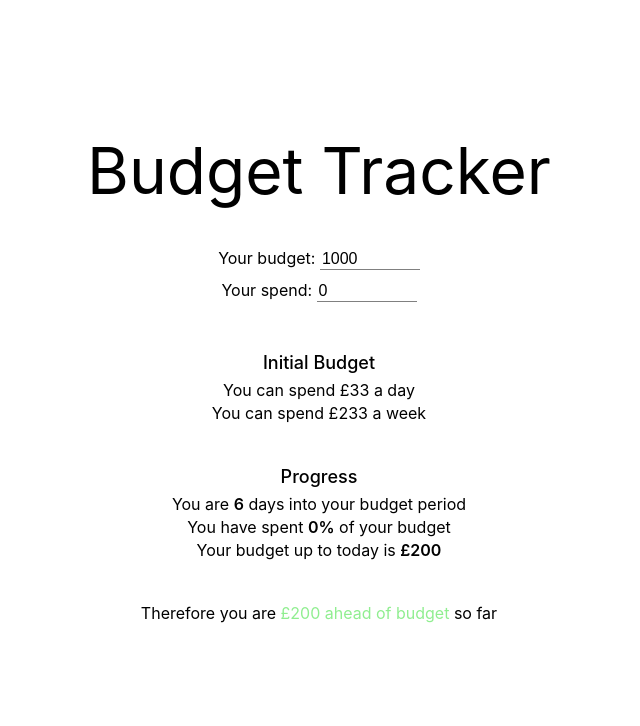
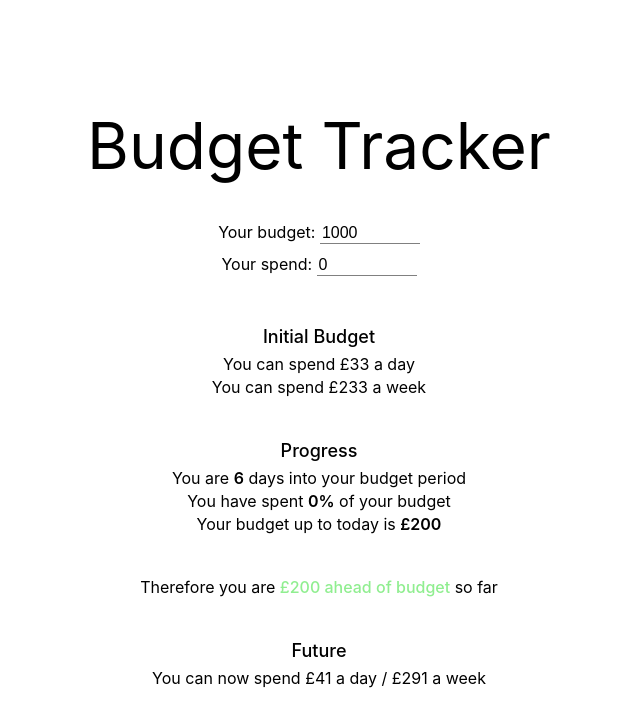
Before and after one commit to magerags/budget-tracker, a Next.js app: page / in a window 1280 px wide. Shown: the top 726 px of the page, without its empty margins (321-961 px from the left). Built offline with nearby package versions, Linux system fonts and the light colour scheme.

Commit message:
testing local storage

```diff
--- /dev/null
+++ b/hooks/useStickyState.js
@@ -0,0 +1,20 @@
+import { useEffect, useState } from "react";
+
+export default function useStickyState(key, defaultValue = null) {
+  const [value, setValue] = useState(null);
+
+  useEffect(() => {
+    const stickyValue = window.localStorage.getItem(key);
+    setValue(stickyValue !== null ? JSON.parse(stickyValue) : defaultValue);
+  }, []);
+
+  useEffect(() => {
+    if (value === null || value === undefined) {
+      window.localStorage.removeItem(key);
+      return;
+    }
+    window.localStorage.setItem(key, JSON.stringify(value));
+  }, [key, value]);
+
+  return [value, setValue];
+}
--- a/pages/index.jsx
+++ b/pages/index.jsx
@@ -1,14 +1,17 @@
 import Head from "next/head";
-import Image from "next/image";
 import styles from "../styles/Home.module.css";
-import React, { useState } from "react";
+import React, { useEffect, useState } from "react";
 import { DateTime } from "luxon";
 import styled from "styled-components";
+import useStickyState from "../hooks/useStickyState";
 
 export default function Home() {
-  const [spend, setSpend] = useState(0);
-  const [budget, setBudget] = useState(1000);
-  const [monthResetDate, setMonthResetDate] = useState(28);
+  const [spend, setSpend] = useStickyState("spend", "0");
+  const [budget, setBudget] = useStickyState("budget", "1000");
+  const [monthResetDate, setMonthResetDate] = useStickyState(
+    "monthResetDate",
+    28
+  );
 
   const currentDate = DateTime.now();
   const startDate = DateTime.fromObject({
@@ -37,6 +40,10 @@ export default function Home() {
     color = "orange";
   }
   if (diffToBudget < -99) color = "red";
+
+  const daysLeft = 30 - daysPast;
+  const newDailyBudget = (budget - spend) / daysLeft;
+  const newWeeklyBudget = newDailyBudget * 7;
 
   return (
     <div className={styles.container}>
@@ -101,6 +108,24 @@ export default function Home() {
           so far
         </Description>
         <Spacer />
+        {diffToBudget > 49 && (
+          <>
+            <Subheading>Future</Subheading>
+            <Description>
+              You can now spend £{Math.floor(newDailyBudget)} a day / £
+              {Math.floor(newWeeklyBudget)} a week
+            </Description>
+          </>
+        )}
+        {diffToBudget < -50 && (
+          <>
+            <Subheading>Future</Subheading>
+            <Description>
+              Try to spend less than £{Math.floor(newDailyBudget)} day / £
+              {Math.floor(newWeeklyBudget)} week to get back on track
+            </Description>
+          </>
+        )}
       </main>
     </div>
   );
@@ -142,4 +167,5 @@ const Spacer = styled.div`
 
 const Color = styled.span`
   color: ${(props) => props.color};
+  font-weight: 500;
 `;
```
